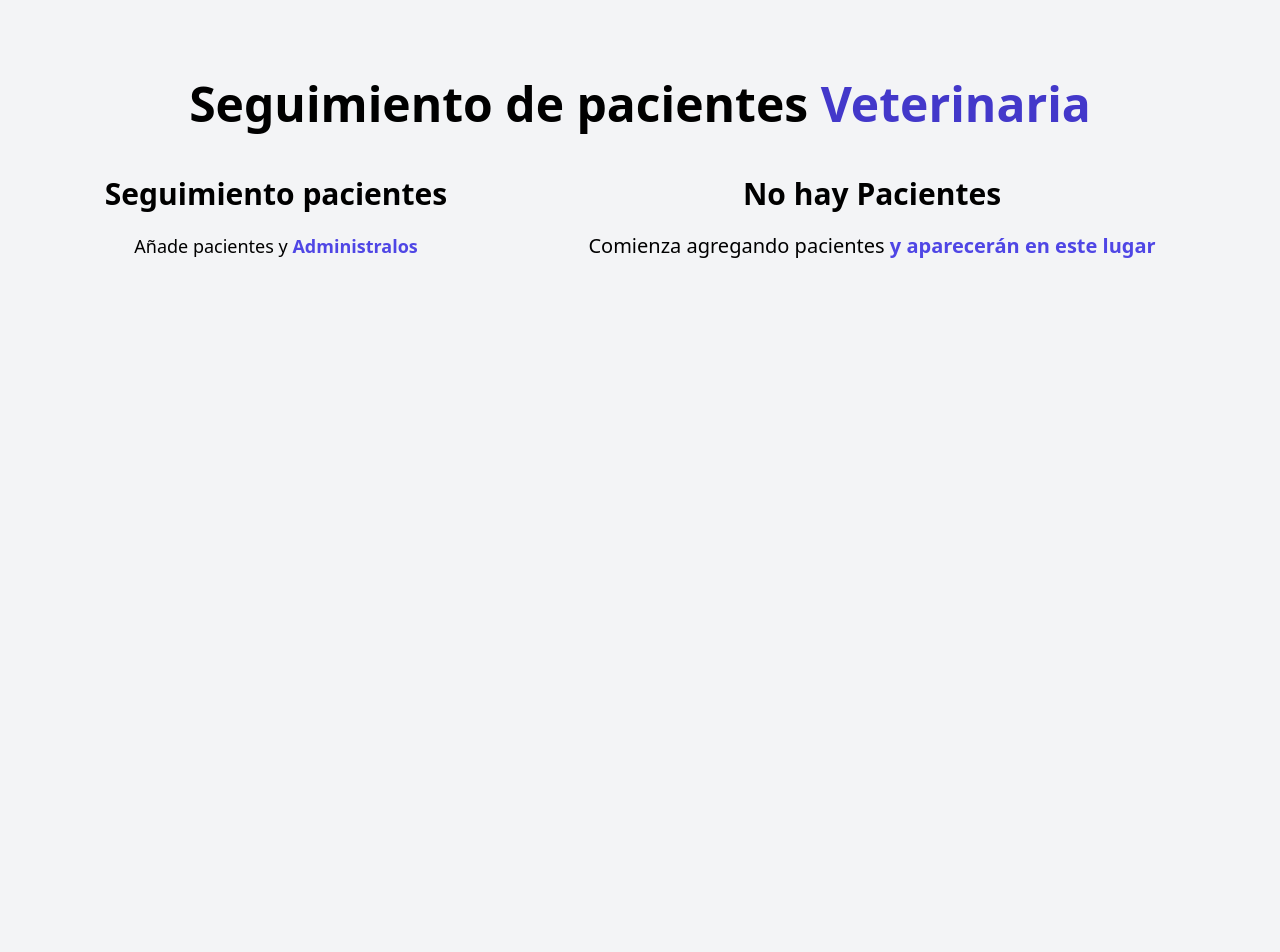
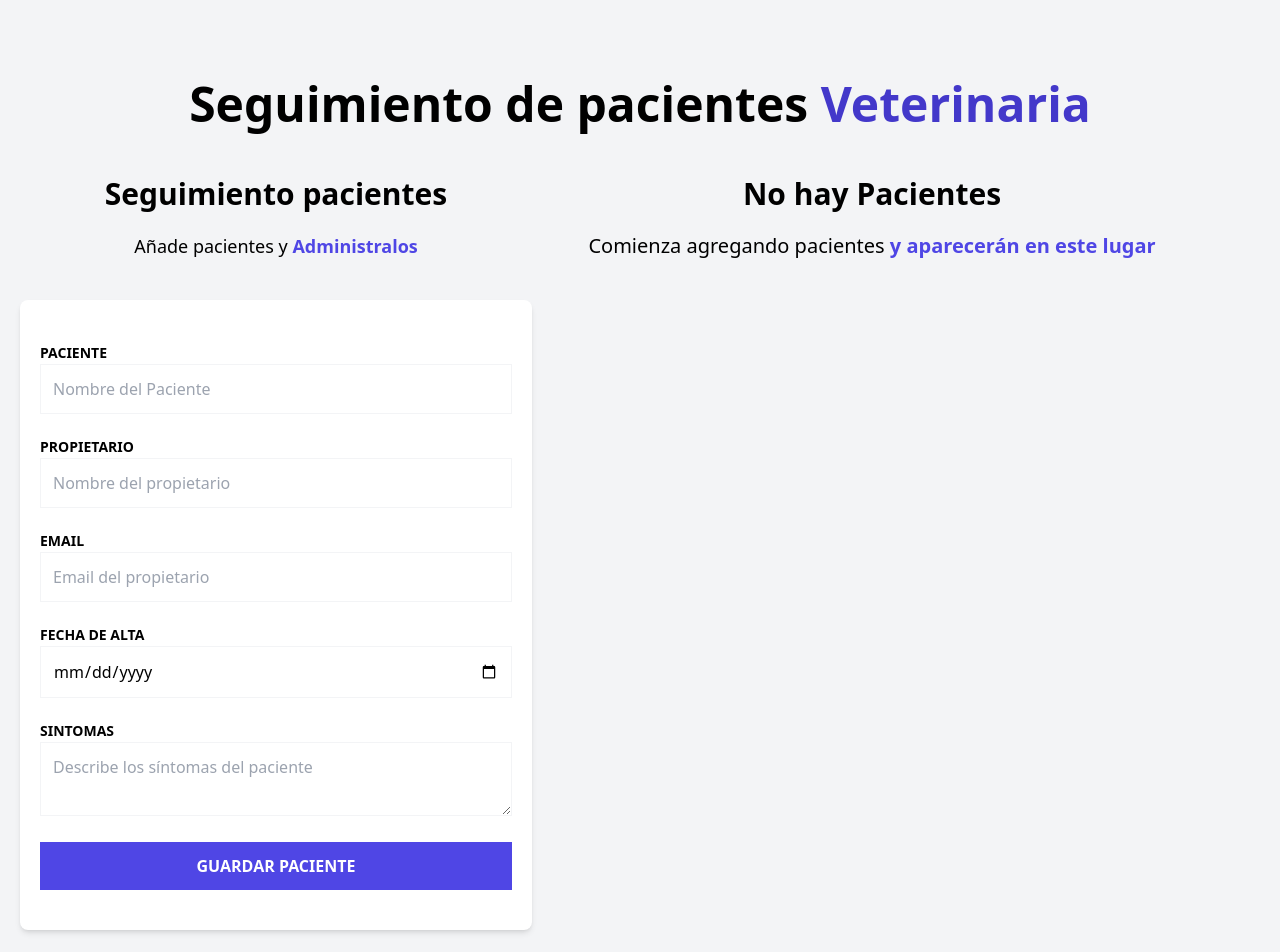
Before and after one commit to Luis-Alvarezz/Pacientes_Zustand, a React (Vite) app: page / in a window 1280 px wide. Shown: the top 952 px of the page. Built offline with nearby package versions, Linux system fonts and the light colour scheme.

Commit message:
[ADD]: Accion de actualizar paciente desde STORE

```diff
--- a/src/components/PatientForm.tsx
+++ b/src/components/PatientForm.tsx
@@ -6,7 +6,7 @@ import { usePatientStore } from '../store'
 import { useEffect } from 'react'
 
 export const PatientForm = () => {
-  const { addPatient, activeId, patients } = usePatientStore() // * Forma 1 de extraer STATE y Funciones
+  const { addPatient, activeId, patients, updatePatientData } = usePatientStore() // * Forma 1 de extraer STATE y Funciones
   // const addPatient = usePatientStore((state) => state.addPatient) // * Forma 2 de extraer STATE y Funciones
 
   const {register, handleSubmit, formState: { errors }, reset, setValue } = useForm<DraftPatient>()
@@ -16,7 +16,11 @@ export const PatientForm = () => {
     // console.log('Nuevo Paciente...');
     // console.log(data);
     // * Almacenar los pacientes con Zustand (Estado Global)
-    addPatient(data) // * Se manda informacion al STORE de Zustand
+    if (activeId) {
+      updatePatientData(data)
+    } else {
+      addPatient(data) // * Se manda informacion al STORE de Zustand
+    }
 
     // * Reiniciar el Formulario
     reset()
@@ -43,7 +47,6 @@ export const PatientForm = () => {
         <span className="text-indigo-600 font-bold">Administralos</span>
       </p>
 
-      { activeId && (
         <form action="" className="bg-white shadow-md rounded-lg py-10 px-5 mb-10" onSubmit={handleSubmit(registerPatient)}>
           <div className="mb-5">
             <label htmlFor="name" className="text-sm uppercase font-bold">
@@ -143,10 +146,9 @@ export const PatientForm = () => {
           <input
             type="submit"
             className="bg-indigo-600 w-full p-3 text-white uppercase font-bold hover:bg-indigo-700 cursor-pointer transition-colors"
-            value='Guardar Paciente'
+            value={activeId ? 'Editar Paciente' : 'Guardar Paciente'}
           />
         </form>
-      ) }
     </div>
   )
 }
```
